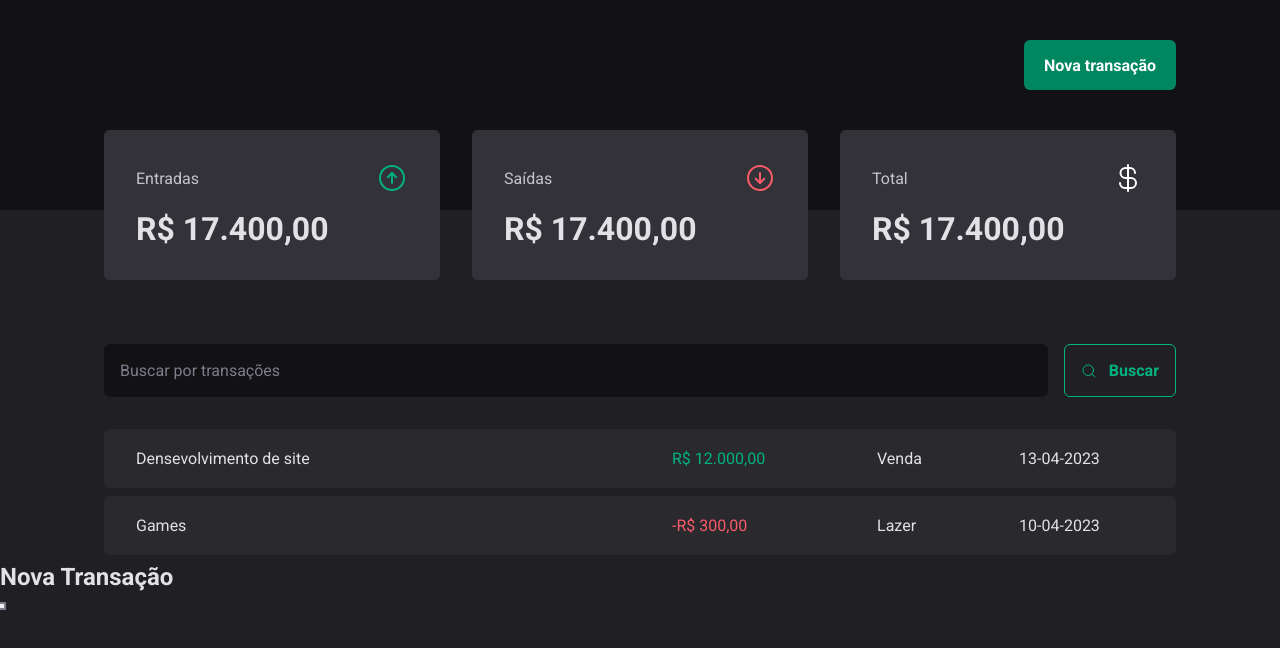
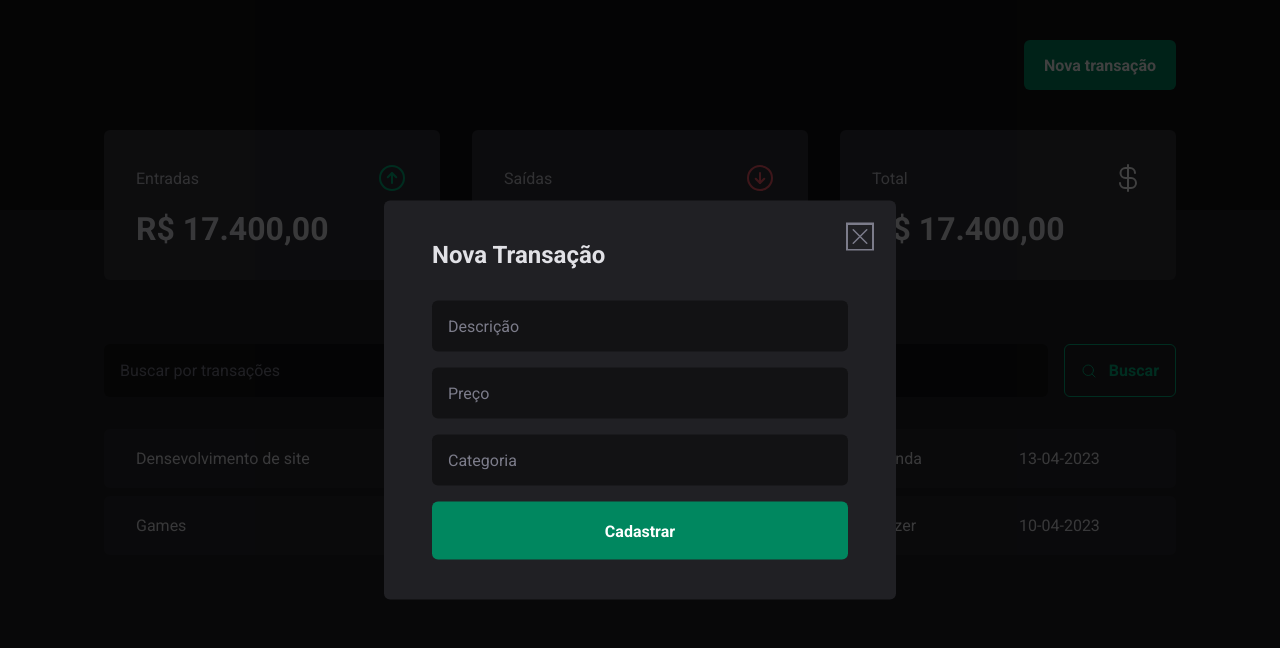
Before and after one commit to rdg-404/dt-money-api, a React (Vite) app: page / in a window 1280 px wide. Both pictures are taken after a click on the button "Nova transação". Shown: the top 648 px of the page. Built offline with nearby package versions, Linux system fonts and the light colour scheme.

Commit message:
estiliza o modal - cria formulario e estiliza

```diff
--- a/src/components/NewTransactionModal/index.tsx
+++ b/src/components/NewTransactionModal/index.tsx
@@ -1,14 +1,31 @@
 import * as Dialog from '@radix-ui/react-dialog';
+import { CloseButton, Content, Overlay } from './style';
+import { X } from 'phosphor-react';
 
 
 export function NewTransactionModal(){
   return(
     <Dialog.Portal>
-      <Dialog.Overlay/>
-      <Dialog.Content>
+      <Overlay/>
+      <Content>
         <Dialog.Title>Nova Transação</Dialog.Title>
-        <Dialog.Close/>
-      </Dialog.Content>
+
+        <CloseButton>
+          <X size={24}/>
+        </CloseButton>
+
+        <form action="">
+          <input type="text" placeholder='Descrição' required />
+          <input type="number" placeholder='Preço' required />
+          <input type="text" placeholder='Categoria' required />
+
+          <button type='submit'>
+            Cadastrar
+          </button>
+        </form>
+
+
+      </Content>
     </Dialog.Portal>
   )
 }
--- a/src/components/NewTransactionModal/style.ts
+++ b/src/components/NewTransactionModal/style.ts
@@ -0,0 +1,73 @@
+import * as Dialog from "@radix-ui/react-dialog";
+import styled from "styled-components";
+
+export const Overlay = styled(Dialog.Overlay)`
+  position: fixed;
+  width: 100vw;
+  height: 100vh;
+  inset: 0;
+  background: rgba(0, 0, 0, 0.75);
+`
+
+export const Content = styled(Dialog.Content)`
+  min-width: 32rem;
+  border-radius: 6px;
+  padding: 2.5rem 3rem;
+  background: ${props => props.theme['gray-800']};
+
+  position: fixed;
+  top: 50%;
+  left: 50%;
+  transform: translate(-50%, -50%);
+
+
+  form{
+    margin-top: 2rem;
+
+    display: flex;
+    flex-direction: column;
+    gap: 1rem;
+
+    input{
+      border-radius: 6px;
+      border: 0;
+      background: ${props => props.theme['gray-900']};
+      color: ${props => props.theme['gray-300']};
+      padding: 1rem;
+
+      &::placeholder {
+        color: ${props => props.theme["gray-500"]};
+      }
+    }
+
+    button[type="submit"]{
+      height: 58px;
+      border: 0;
+      background: ${props => props.theme['green-500']};
+      color: ${props => props.theme.white};
+      font-weight: bold;
+      padding: 0 1.25rem;
+      border-radius: 6px;
+      margin-top: 1,5rem;
+      cursor: pointer;
+
+
+      &:hover{
+        background: ${props => props.theme["green-700"]};
+        transition: background-color 0.2s;
+      }
+    }
+  }
+`
+
+
+export const CloseButton = styled(Dialog.Close)`
+  position: absolute;
+  background: transparent;
+  border: 0;
+  top: 1.5rem;
+  right: 1.5rem;
+  cursor: pointer;
+  line-height: 0;
+  color: ${props => props.theme["gray-500"]};
+`
```
